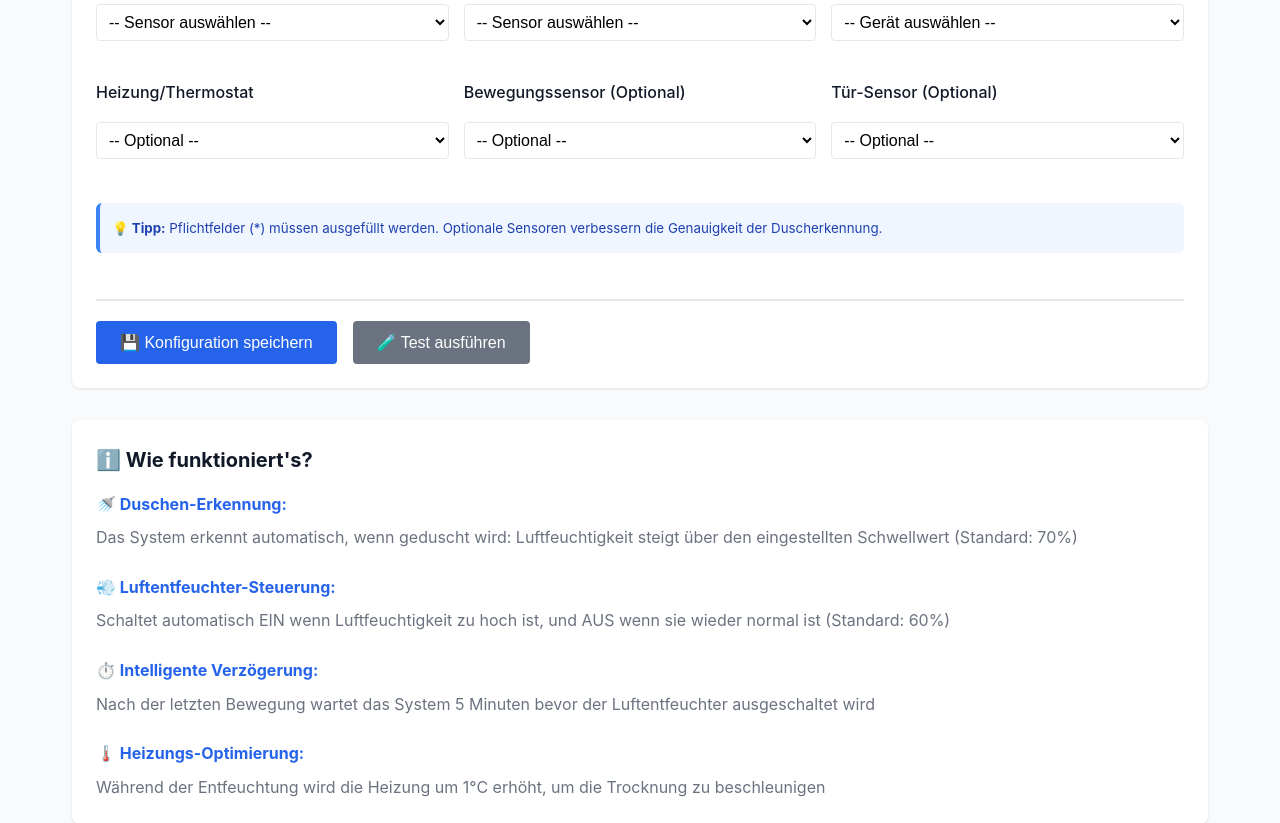
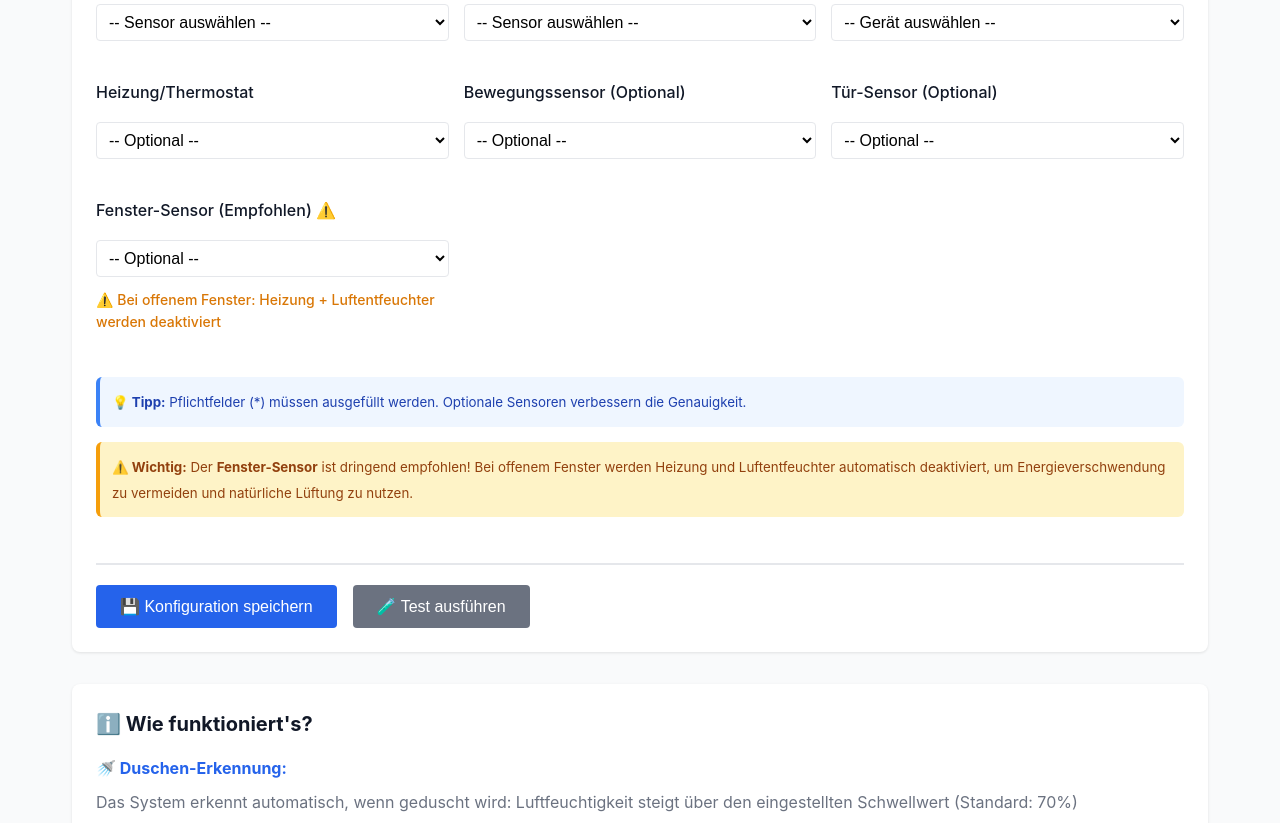
Before and after one commit to SHP-ART/KI-SYSTEM, a Flask app: page /luftentfeuchten in a window 1280 px wide. Shown: the part 1329-2152 px from the top of the page. Run offline with Flask 3, Linux system fonts and the light colour scheme; data that the repository does not hold is empty.

Commit message:
Feature: Fenster-Sensor mit automatischer Sicherheitslogik
Implementiert Fenster-Sensor für Badezimmer-Automation mit intelligenter
Energie-Spar-Logik: Bei offenem Fenster werden Heizung und Luftentfeuchter
automatisch deaktiviert.

**Backend-Änderungen:**
- Neue Methode `_check_window()` in bathroom_automation.py
- Sicherheitscheck in `process()`: Bei offenem Fenster keine Automation
- Luftentfeuchter wird automatisch ausgeschaltet wenn Fenster geöffnet wird
- Config-Dokumentation um `window_sensor_id` erweitert

**Frontend-Änderungen:**
- Fenster-Sensor-Auswahl in UI mit ⚠️-Warnung
- Live-Anzeige des Fenster-Status mit 🪟-Icon
- Automatische Geräte-Befüllung für Fenster-Sensoren
- Warnhinweise zur Energieeinsparung

**API-Erweiterungen:**
- `/api/luftentfeuchten/live-status` unterstützt window_sensor
- Config speichert/lädt `window_sensor_id`

Dies verhindert Energieverschwendung durch Lüften mit geschlossenem Fenster
und nutzt natürliche Lüftung optimal.

🤖 Generated with [Claude Code](https://claude.com/claude-code)

Co-Authored-By: Claude <noreply@anthropic.com>

```diff
--- a/src/web/app.py
+++ b/src/web/app.py
@@ -1849,6 +1849,22 @@ class WebInterface:
                             'available': state.get('available', True)
                         }
 
+                # Window Sensor
+                if config.get('window_sensor_id'):
+                    sensor_id = config['window_sensor_id']
+                    state = self.engine.platform.get_state(sensor_id)
+                    if state:
+                        # alarm_contact: true = open, false = closed
+                        caps = state.get('capabilitiesObj', {})
+                        alarm_contact = caps.get('alarm_contact', {}).get('value', False)
+                        devices_status['window_sensor'] = {
+                            'id': sensor_id,
+                            'name': state.get('name', sensor_id),
+                            'value': 'open' if alarm_contact else 'closed',
+                            'is_open': alarm_contact,
+                            'available': state.get('available', True)
+                        }
+
                 # Motion Sensor
                 if config.get('motion_sensor_id'):
                     sensor_id = config['motion_sensor_id']
--- a/src/web/static/js/luftentfeuchten.js
+++ b/src/web/static/js/luftentfeuchten.js
@@ -127,6 +127,10 @@ function populateDeviceSelectors() {
     // Tür-Sensoren
     const doorSensors = filterByRoom(allDevices.filter(d => hasCap(d, 'alarm_contact')));
     populateSelect('door-sensor', doorSensors);
+
+    // Fenster-Sensoren
+    const windowSensors = filterByRoom(allDevices.filter(d => hasCap(d, 'alarm_contact')));
+    populateSelect('window-sensor', windowSensors);
 }
 
 function populateSelect(selectId, devices) {
@@ -163,6 +167,7 @@ async function loadConfig() {
             setSelectValue('heater', config.heater_id);
             setSelectValue('motion-sensor', config.motion_sensor_id);
             setSelectValue('door-sensor', config.door_sensor_id);
+            setSelectValue('window-sensor', config.window_sensor_id);
 
             // Schwellwerte
             setSlider('humidity-high', config.humidity_threshold_high || 70);
@@ -211,6 +216,7 @@ async function saveConfig() {
             heater_id: document.getElementById('heater').value || null,
             motion_sensor_id: document.getElementById('motion-sensor').value || null,
             door_sensor_id: document.getElementById('door-sensor').value || null,
+            window_sensor_id: document.getElementById('window-sensor').value || null,
             humidity_threshold_high: parseFloat(document.getElementById('humidity-high').value),
             humidity_threshold_low: parseFloat(document.getElementById('humidity-low').value),
             target_temperature: parseFloat(document.getElementById('target-temperature').value),
@@ -401,6 +407,28 @@ async function loadLiveSensorStatus() {
             document.getElementById('live-door-meta').textContent = devices.door_sensor.available ? 'Online' : 'Offline';
         } else {
             document.getElementById('live-door-card').style.display = 'none';
+        }
+
+        // Window Sensor
+        if (devices.window_sensor) {
+            const card = document.getElementById('live-window-card');
+            card.style.display = 'block';
+            document.getElementById('live-window-name').textContent = devices.window_sensor.name;
+            const valueEl = document.getElementById('live-window-value');
+            const iconEl = document.getElementById('live-window-icon');
+
+            if (devices.window_sensor.is_open) {
+                valueEl.textContent = 'Offen';
+                valueEl.className = 'sensor-value door-open';
+                iconEl.textContent = '🪟🔓';
+            } else {
+                valueEl.textContent = 'Geschlossen';
+                valueEl.className = 'sensor-value door-closed';
+                iconEl.textContent = '🪟🔒';
+            }
+            document.getElementById('live-window-meta').textContent = devices.window_sensor.available ? 'Online' : 'Offline';
+        } else {
+            document.getElementById('live-window-card').style.display = 'none';
         }
 
         // Motion Sensor
--- a/src/web/templates/luftentfeuchten.html
+++ b/src/web/templates/luftentfeuchten.html
@@ -150,6 +150,16 @@
                 <div class="sensor-meta" id="live-door-meta">Warte auf Daten...</div>
             </div>
 
+            <!-- Window Sensor -->
+            <div class="sensor-live-card" id="live-window-card" style="display: none;">
+                <div class="sensor-header">
+                    <span class="sensor-icon" id="live-window-icon">🪟</span>
+                    <span class="sensor-name" id="live-window-name">Fenster-Sensor</span>
+                </div>
+                <div class="sensor-value" id="live-window-value">Unbekannt</div>
+                <div class="sensor-meta" id="live-window-meta">Warte auf Daten...</div>
+            </div>
+
             <!-- Motion Sensor -->
             <div class="sensor-live-card" id="live-motion-card" style="display: none;">
                 <div class="sensor-header">
@@ -278,11 +288,29 @@
                             <option value="">-- Optional --</option>
                         </select>
                     </div>
+
+                    <div class="form-group">
+                        <label>Fenster-Sensor (Empfohlen) ⚠️</label>
+                        <select id="window-sensor" class="form-select">
+                            <option value="">-- Optional --</option>
+                        </select>
+                        <small style="color: #d97706; margin-top: 4px; display: block; font-weight: 500;">
+                            ⚠️ Bei offenem Fenster: Heizung + Luftentfeuchter werden deaktiviert
+                        </small>
+                    </div>
                 </div>
 
                 <div style="background: #eff6ff; border-left: 4px solid #3b82f6; border-radius: 6px; padding: 12px; margin-top: 20px;">
                     <small style="color: #1e40af;">
-                        <strong>💡 Tipp:</strong> Pflichtfelder (*) müssen ausgefüllt werden. Optionale Sensoren verbessern die Genauigkeit der Duscherkennung.
+                        <strong>💡 Tipp:</strong> Pflichtfelder (*) müssen ausgefüllt werden. Optionale Sensoren verbessern die Genauigkeit.
+                    </small>
+                </div>
+
+                <div style="background: #fef3c7; border-left: 4px solid #f59e0b; border-radius: 6px; padding: 12px; margin-top: 15px;">
+                    <small style="color: #92400e;">
+                        <strong>⚠️ Wichtig:</strong> Der <strong>Fenster-Sensor</strong> ist dringend empfohlen!
+                        Bei offenem Fenster werden Heizung und Luftentfeuchter automatisch deaktiviert,
+                        um Energieverschwendung zu vermeiden und natürliche Lüftung zu nutzen.
                     </small>
                 </div>
             </div>
```
Also changed, not shown: src/decision_engine/bathroom_automation.py (+37 -0 lines).
